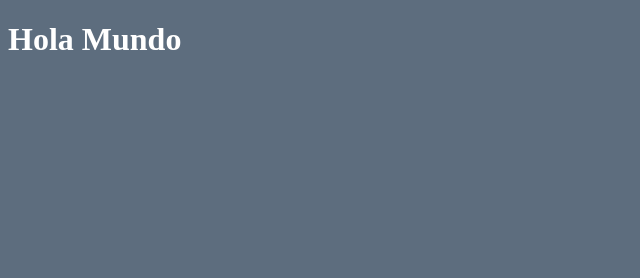
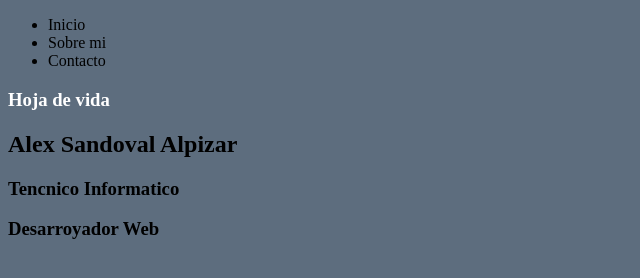
Before and after one commit to alex2910cr/alex2910cr.github.io, a plain HTML site: page index.html in a window 1280 px wide. Shown: the whole page, without its empty margins (0-640 px from the left). Drawn offline with Linux system fonts and the light colour scheme.

Commit message:
Update index.html

```diff
--- a/index.html
+++ b/index.html
@@ -1,11 +1,34 @@
 <!DOCTYPE html>
+
 <html>
     <head>
         <meta charset="utf-8">
+        <meta http-equiv="X-UA-Compatible" content="IE=edge">
+        <title>Hoja de vida</title>
+        <meta name="description" content="">
+        <meta name="viewport" content="width=device-width, initial-scale=1">
         <link rel="stylesheet" href="/Styles/estilos.css">
-        <title>Página web</title>
     </head>
     <body>
-        <div class="title"><h1>Hola Mundo</h1></div>
+        <nav>
+            <ul>
+                <li><a>Inicio</a></li>
+                <li><a>Sobre mi</a></li>
+                <li><a>Contacto</a></li>
+            </ul>
+        </nav>
+        <header>
+            <article>
+                <section>
+                    <h1>Hoja de vida</h1>
+                    <h2>Alex Sandoval Alpizar</h2>
+                    <h3>Tencnico Informatico</h3>
+                    <h3>Desarroyador Web</h3>
+                </section>
+            </article>
+        </header>
+        <footer>
+
+        </footer>
     </body>
 </html>
```
